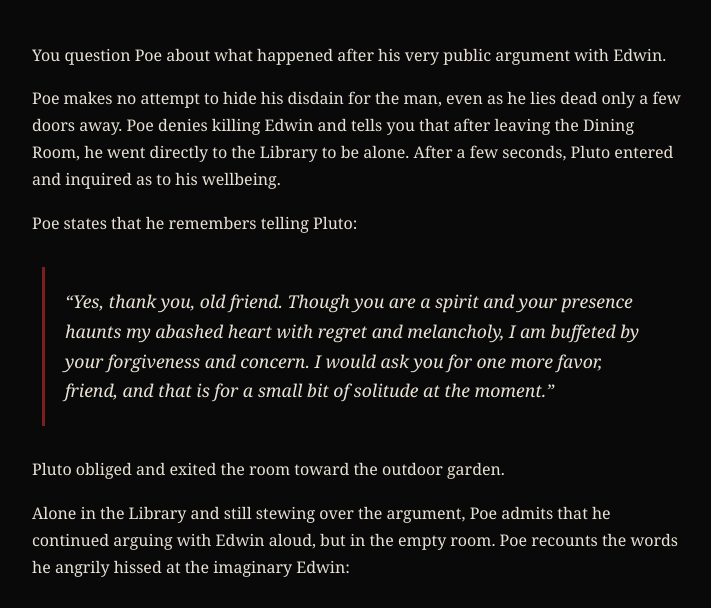
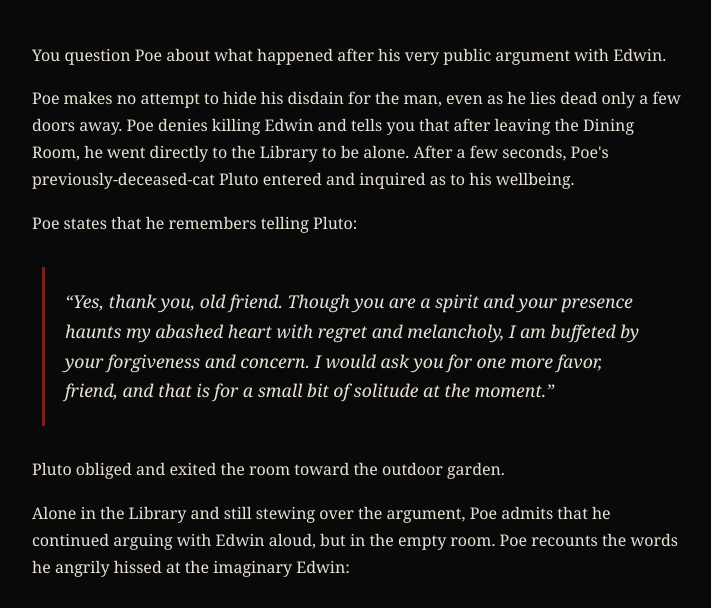
Before and after one commit to ThunderheadEntertainment/a-murder-foretold, a plain HTML site: page poe.html in a window 1280 px wide. Shown: the part 164-772 px from the top of the page, without its empty margins (283-994 px from the left). Drawn offline with Linux system fonts and the light colour scheme.

Commit message:
Update poe.html

```diff
--- a/poe.html
+++ b/poe.html
@@ -117,7 +117,7 @@
   </p>
 
   <p>
-    Poe makes no attempt to hide his disdain for the man, even as he lies dead only a few doors away. Poe denies killing Edwin and tells you that after leaving the Dining Room, he went directly to the Library to be alone. After a few seconds, Pluto entered and inquired as to his wellbeing.
+    Poe makes no attempt to hide his disdain for the man, even as he lies dead only a few doors away. Poe denies killing Edwin and tells you that after leaving the Dining Room, he went directly to the Library to be alone. After a few seconds, Poe's previously-deceased-cat Pluto entered and inquired as to his wellbeing.
   </p>
 
   <p>
```
